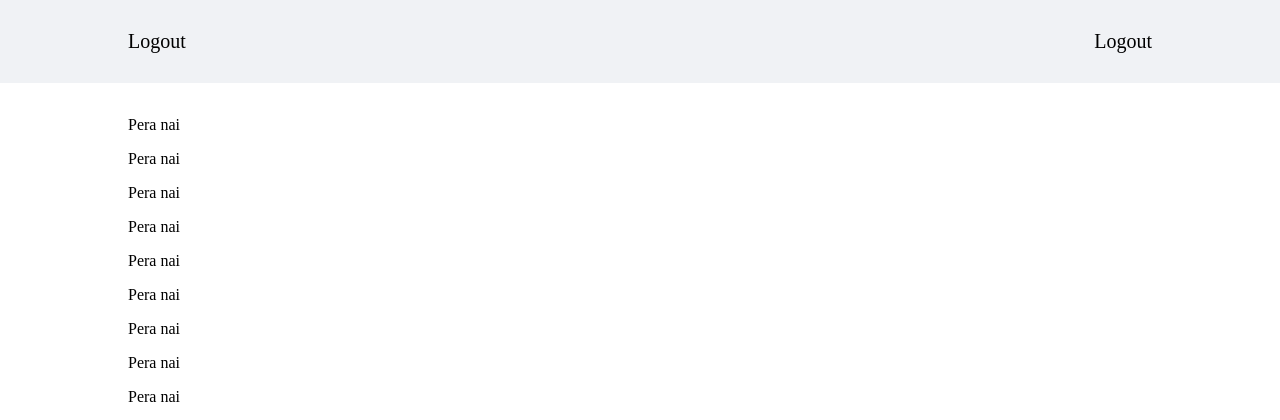
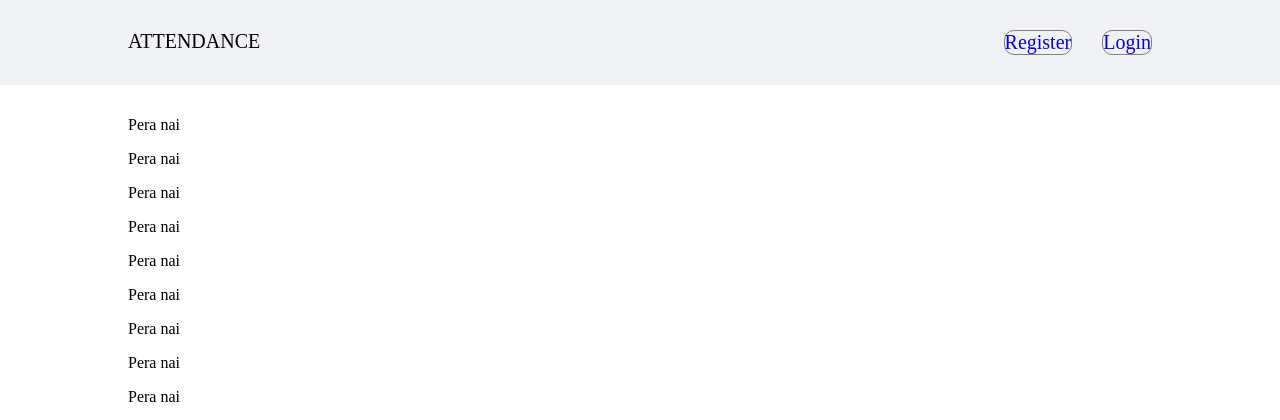
Before and after one commit to mahbubcseju/attendance-by-face-recognition, a Django app: page / in a window 1280 px wide. Shown: the top 420 px of the page. Run offline with Django 3.2, Linux system fonts and the light colour scheme.

Commit message:
Add nav-bar

```diff
--- a/attendance/static/css/client/base.css
+++ b/attendance/static/css/client/base.css
@@ -16,24 +16,26 @@ body {
 .navbar-wrapper .navbar {
     display: block;
     margin: 0 auto;
-    width: 1024px;
+    max-width: 1024px;
     font-size: 20px;
 }
 
 .navbar .left{
     float: left;
     display: inline-block;
-    margin-right: 10px;
-    padding: 1.5em 0;
-    border: 2px;
+    margin: 1.5em 1.5em 1.5em 0;
 }
 
 .navbar .right{
     float: right;
     display: inline-block;
-    margin-left: 10px;
-    padding: 1.5em 0;
-    border: 2px;
+    margin: 1.5em 0 1.5em 1.5em;
+    border: 1px solid grey;
+    border-radius: 10px;
+}
+
+.no-line {
+    text-decoration: none;
 }
 
 .content {
--- a/attendance/templates/client/base.html
+++ b/attendance/templates/client/base.html
@@ -12,11 +12,23 @@
   <div class="navbar-wrapper">
     <div class="navbar">
       <li class="left">
-        Logout
+        ATTENDANCE
       </li>
-      <li class="right">
-        Logout
-      </li>
+      {% if request.user.is_authenticated %}
+        <li class="right">
+          <a href="https://github.com/mahbubcseju" class="no-line">Logout</a>
+        </li>
+        <li class="right">
+          {{ request.user.username }}
+        </li>
+      {% else %}
+        <li class="right">
+          <a href="https://github.com/mahbubcseju" class="no-line">Login</a>
+        </li>
+        <li class="right">
+          <a href="https://github.com/mahbubcseju" class="no-line" >Register</a>
+        </li>
+      {% endif %}
     </div>
   </div>
   {% block content %}{% endblock %}
```
